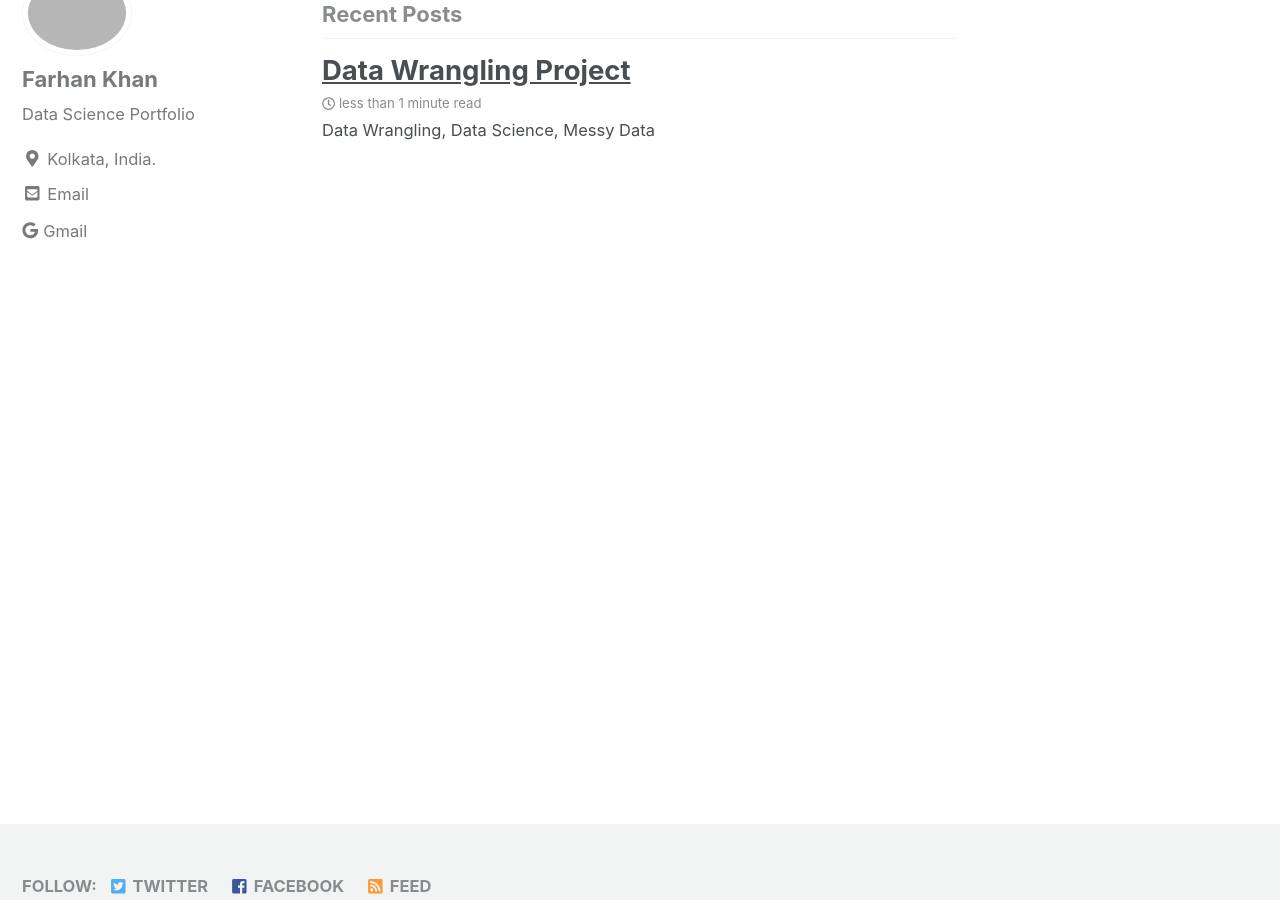
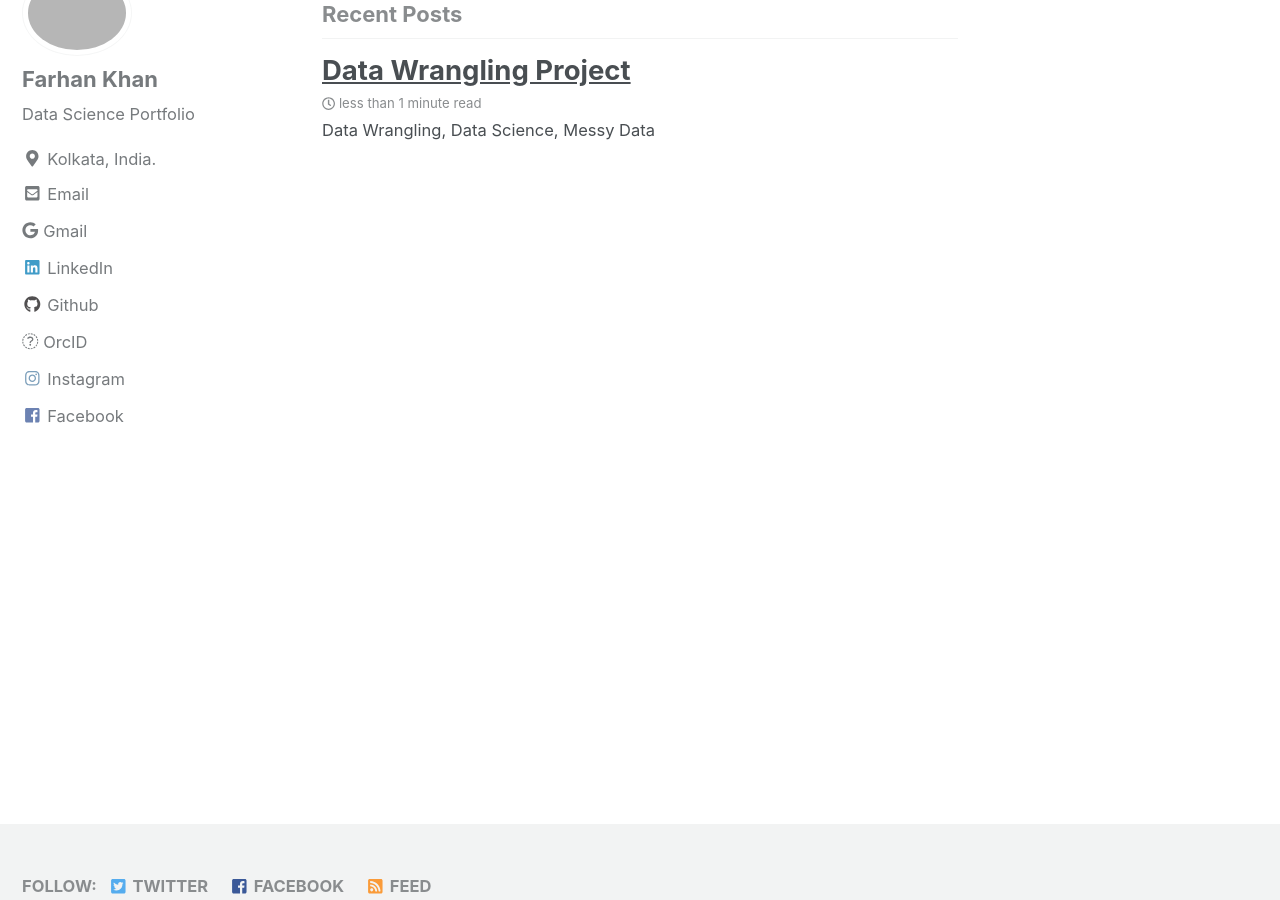
Before and after one commit to khanfarhan10/khanfarhan10old.github.io, a Jekyll site: the page built from index.html, in a window 1280 px wide and 900 px high, scrolled down 1134 px. Built offline with Jekyll 4.4.1, drawn with Linux system fonts in a browser that asks for light colours; nearby versions of some CDN libraries; the list of posts is cut into pages by our own code.

Commit message:
Update author-profile-custom-links.html

```diff
--- a/_includes/author-profile-custom-links.html
+++ b/_includes/author-profile-custom-links.html
@@ -3,3 +3,28 @@
       <i class="fab fa-google" aria-hidden="true"></i> Gmail
     </a>
   </li>
+  <li>
+    <a href="https://www.linkedin.com/in/fkpro/" itemprop="sameAs">
+      <i class="fab fa-fw fa-linkedin" aria-hidden="true"></i> LinkedIn
+    </a>
+  </li>
+  <li>
+    <a href="https://github.com/khanfarhan10" itemprop="sameAs">
+      <i class="fab fa-fw fa-github" aria-hidden="true"></i> Github
+    </a>
+  </li>
+  <li>
+    <a href="https://orcid.org/0000-0001-9854-760X" itemprop="sameAs">
+      <i class="fab fa orcid" aria-hidden="true"></i> OrcID
+    </a>
+  </li>
+  <li>
+    <a href="https://instagram.com/i.am.the.swagger" itemprop="sameAs">
+      <i class="fab fa-fw fa-instagram" aria-hidden="true"></i> Instagram
+    </a>
+  </li>
+  <li>
+    <a href="https://facebook.com/khanfarhanh" itemprop="sameAs">
+      <i class="fab fa-fw fa-facebook-square" aria-hidden="true"></i> Facebook
+    </a>
+  </li>
```
